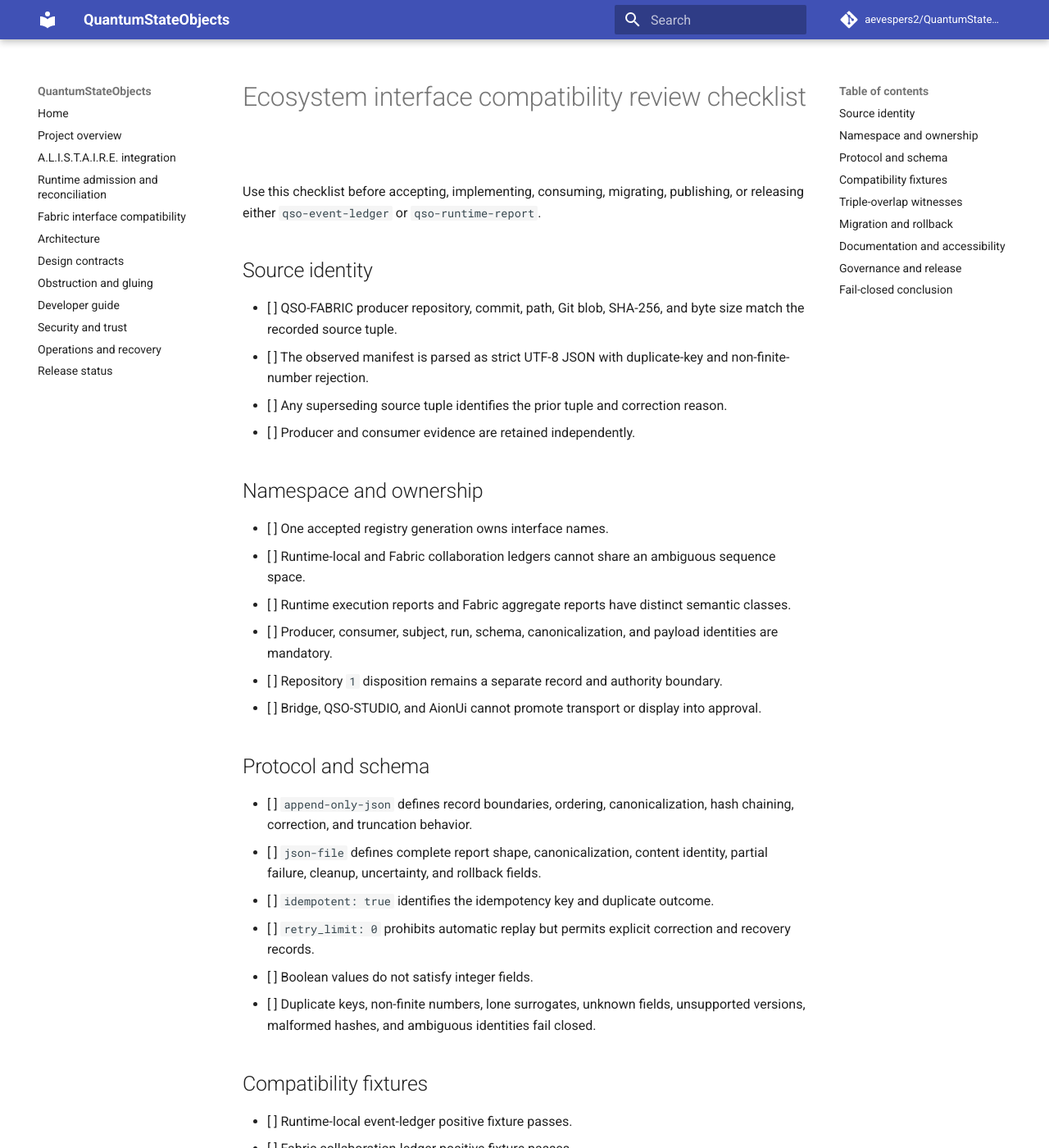
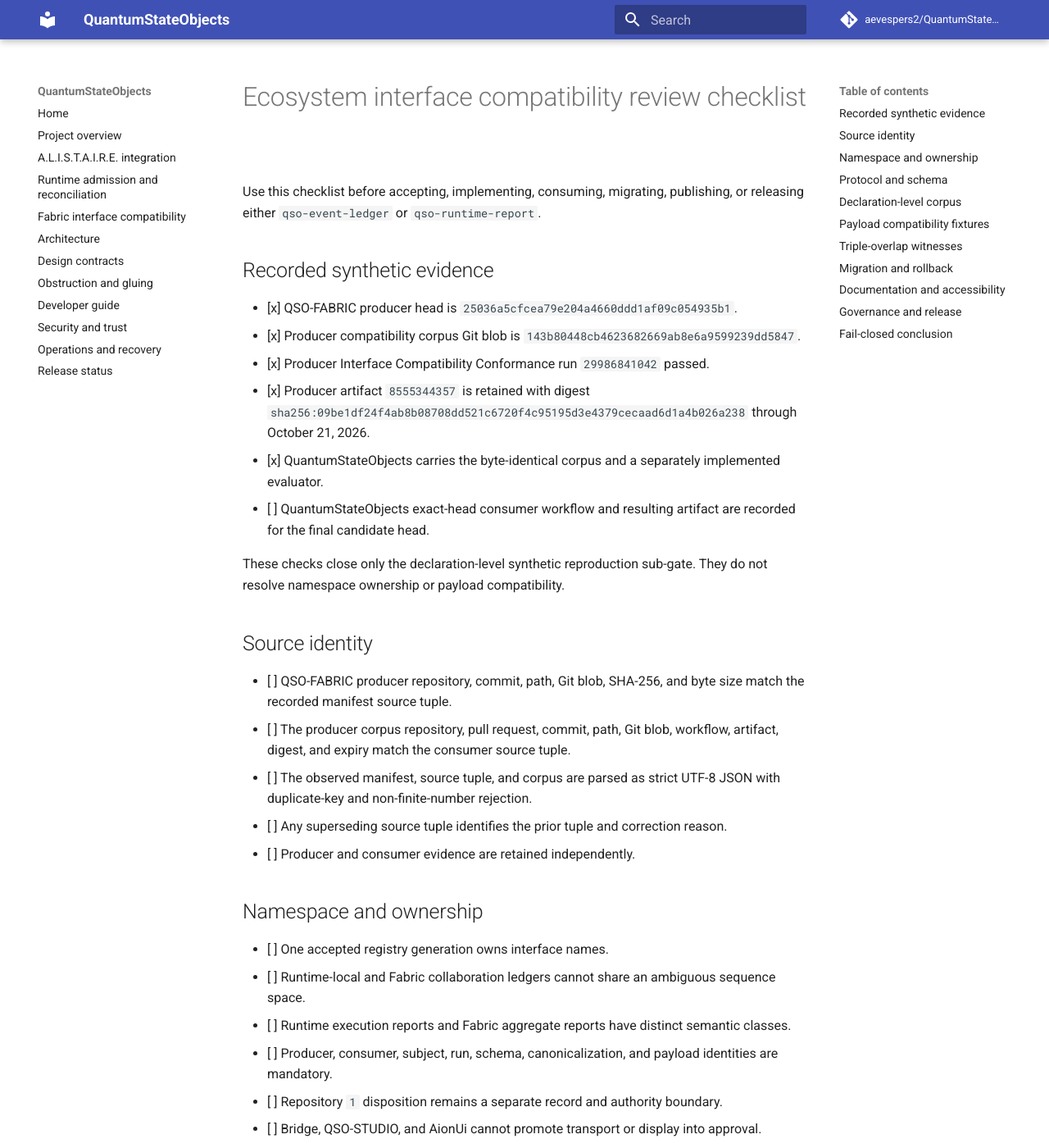
Before and after one commit to aevespers2/QuantumStateObjects, an MkDocs documentation site: the page built from docs/ecosystem-interface-compatibility-review-checklist.md, in a window 1280 px wide and 1400 px high. Shown: the whole window at 82% size. Built offline with MkDocs 1.6.1 and Material for MkDocs 9.7.7, drawn with Linux system fonts in a browser that asks for light colours; comment, search, counter and statistics services are not loaded; some of the changed text lies outside the part shown.

Commit message:
docs: align interface checklist with independent corpus evidence

```diff
--- a/docs/ecosystem-interface-compatibility-review-checklist.md
+++ b/docs/ecosystem-interface-compatibility-review-checklist.md
@@ -2,10 +2,22 @@
 
 Use this checklist before accepting, implementing, consuming, migrating, publishing, or releasing either `qso-event-ledger` or `qso-runtime-report`.
 
+## Recorded synthetic evidence
+
+- [x] QSO-FABRIC producer head is `25036a5cfcea79e204a4660ddd1af09c054935b1`.
+- [x] Producer compatibility corpus Git blob is `143b80448cb4623682669ab8e6a9599239dd5847`.
+- [x] Producer Interface Compatibility Conformance run `29986841042` passed.
+- [x] Producer artifact `8555344357` is retained with digest `sha256:09be1df24f4ab8b08708dd521c6720f4c95195d3e4379cecaad6d1a4b026a238` through October 21, 2026.
+- [x] QuantumStateObjects carries the byte-identical corpus and a separately implemented evaluator.
+- [ ] QuantumStateObjects exact-head consumer workflow and resulting artifact are recorded for the final candidate head.
+
+These checks close only the declaration-level synthetic reproduction sub-gate. They do not resolve namespace ownership or payload compatibility.
+
 ## Source identity
 
-- [ ] QSO-FABRIC producer repository, commit, path, Git blob, SHA-256, and byte size match the recorded source tuple.
-- [ ] The observed manifest is parsed as strict UTF-8 JSON with duplicate-key and non-finite-number rejection.
+- [ ] QSO-FABRIC producer repository, commit, path, Git blob, SHA-256, and byte size match the recorded manifest source tuple.
+- [ ] The producer corpus repository, pull request, commit, path, Git blob, workflow, artifact, digest, and expiry match the consumer source tuple.
+- [ ] The observed manifest, source tuple, and corpus are parsed as strict UTF-8 JSON with duplicate-key and non-finite-number rejection.
 - [ ] Any superseding source tuple identifies the prior tuple and correction reason.
 - [ ] Producer and consumer evidence are retained independently.
 
@@ -27,7 +39,15 @@
 - [ ] Boolean values do not satisfy integer fields.
 - [ ] Duplicate keys, non-finite numbers, lone surrogates, unknown fields, unsupported versions, malformed hashes, and ambiguous identities fail closed.
 
-## Compatibility fixtures
+## Declaration-level corpus
+
+- [x] Both declared interfaces have positive synthetic cases.
+- [x] All 14 ordered obstruction reasons are covered.
+- [x] Source-tuple, interface, role, protocol, schema, idempotency, retry, default-deny, correction, rollback, evidence, and authority facts fail closed.
+- [x] The local consumer rejects fixture-byte, order, field, type, case-identity, disposition, and reason drift.
+- [ ] A second independent consumer outside QSO-FABRIC and QuantumStateObjects reproduces the same generation.
+
+## Payload compatibility fixtures
 
 - [ ] Runtime-local event-ledger positive fixture passes.
 - [ ] Fabric collaboration-ledger positive fixture passes.
@@ -69,11 +89,11 @@
 
 - [ ] Namespace and schema owners are appointed.
 - [ ] Canonicalization, signing, key custody, trusted time, migration, correction, revocation, retention, incident, recovery, and rollback owners are appointed.
-- [ ] Independent producer and consumer conformance evidence exists.
+- [ ] Independent producer and consumer conformance evidence exists for the accepted payload generation.
 - [ ] Security, privacy, licensing, legal, and accessibility review is complete.
 - [ ] Resulting default branches and generated documentation artifacts are independently verified.
 - [ ] Architecture, merge, release, publication, and deployment approvals are separately recorded.
 
 ## Fail-closed conclusion
 
-Until every applicable item is satisfied, the disposition remains `BLOCKED_ROLE_COLLISION`. Documentation or synthetic validation alone grants no interface acceptance, producer registration, ecosystem admission, capability, execution authority, merge, release, publication, or deployment approval.
+Until every applicable acceptance item is satisfied, the disposition remains `BLOCKED_ROLE_COLLISION`. Documentation or synthetic validation alone grants no interface acceptance, producer registration, ecosystem admission, capability, execution authority, merge, release, publication, or deployment approval.
```
